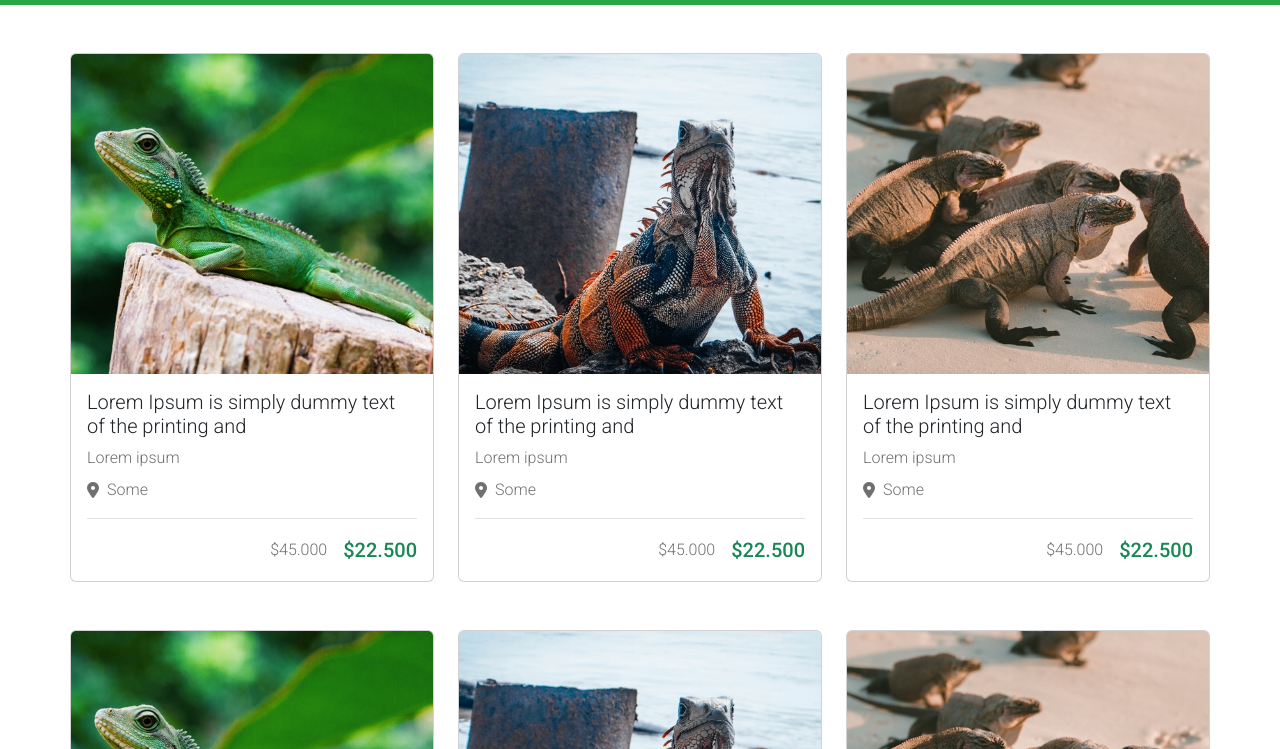
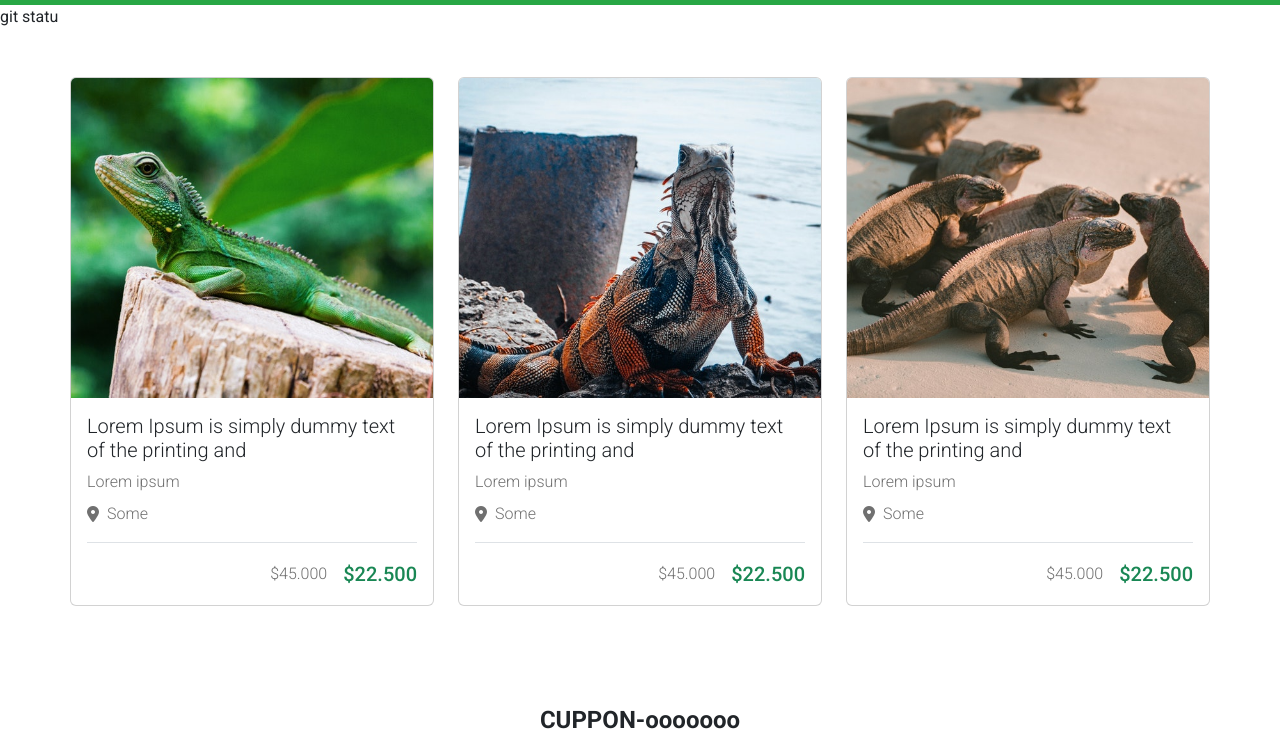
Before and after one commit to alonsotrina/prueba-2, a plain HTML site: page index.html in a window 1280 px wide. Shown: the part 51-800 px from the top of the page. Drawn offline with nearby package versions, Linux system fonts and the light colour scheme.

Commit message:
se saco una sección

```diff
--- a/index.html
+++ b/index.html
@@ -52,107 +52,7 @@
     </header>
 
     <main>
-      <!-- section 1  -->
-      <section>
-        <div class="container my-5 px-4 px-md-0">
-          <div class="row">
-            <!-- col 1 -->
-            <div class="col-12 col-md-4 col-lg-4">
-              <div class="card">
-                <img
-                  src="assets/img/iguana-1.jpg"
-                  class="card-img-top"
-                  alt="..."
-                />
-                <div class="card-body">
-                  <h5 class="card-title">
-                    Lorem Ipsum is simply dummy text of the printing and
-                  </h5>
-                  <p class="fs-6 text-gray mb-2">Lorem ipsum</p>
-
-                  <div class="card-direction">
-                    <i class="fa fa-map-marker-alt me-2"></i>
-                    <p class="fs-6 m-0">Some</p>
-                  </div>
-
-                  <div class="border-top my-3"></div>
-
-                  <div
-                    class="princing d-flex align-items-center justify-content-end"
-                  >
-                    <p class="fs-6 me-3 text-gray">$45.000</p>
-                    <p class="fs-5 text-success">$22.500</p>
-                  </div>
-                </div>
-              </div>
-            </div>
-
-            <!-- col 2 -->
-            <div class="col-12 col-md-4 col-lg-4 my-4 my-md-0">
-              <div class="card">
-                <img
-                  src="assets/img/iguana-2.jpg"
-                  class="card-img-top"
-                  alt="..."
-                />
-                <div class="card-body">
-                  <h5 class="card-title">
-                    Lorem Ipsum is simply dummy text of the printing and
-                  </h5>
-                  <p class="fs-6 text-gray mb-2">Lorem ipsum</p>
-
-                  <div class="card-direction">
-                    <i class="fa fa-map-marker-alt me-2"></i>
-                    <p class="fs-6 m-0">Some</p>
-                  </div>
-
-                  <div class="border-top my-3"></div>
-
-                  <div
-                    class="princing d-flex align-items-center justify-content-end"
-                  >
-                    <p class="fs-6 me-3 text-gray">$45.000</p>
-                    <p class="fs-5 text-success">$22.500</p>
-                  </div>
-                </div>
-              </div>
-            </div>
-
-            <!-- col 3 -->
-            <div class="col-12 col-md-4 col-lg-4">
-              <div class="card">
-                <img
-                  src="assets/img/iguana-4.jpg"
-                  class="card-img-top"
-                  alt="..."
-                />
-                <div class="card-body">
-                  <h5 class="card-title">
-                    Lorem Ipsum is simply dummy text of the printing and
-                  </h5>
-                  <p class="fs-6 text-gray mb-2">Lorem ipsum</p>
-
-                  <div class="card-direction">
-                    <i class="fa fa-map-marker-alt me-2"></i>
-                    <p class="fs-6 m-0">Some</p>
-                  </div>
-
-                  <div class="border-top my-3"></div>
-
-                  <div
-                    class="princing d-flex align-items-center justify-content-end"
-                  >
-                    <p class="fs-6 me-3 text-gray">$45.000</p>
-                    <p class="fs-5 text-success">$22.500</p>
-                  </div>
-                </div>
-              </div>
-            </div>
-          </div>
-        </div>
-      </section>
-
-      <!-- section 2  -->
+      <!-- section 1  -->git statu
       <section>
         <div class="container my-5 px-4 px-md-0">
           <div class="row">
```
